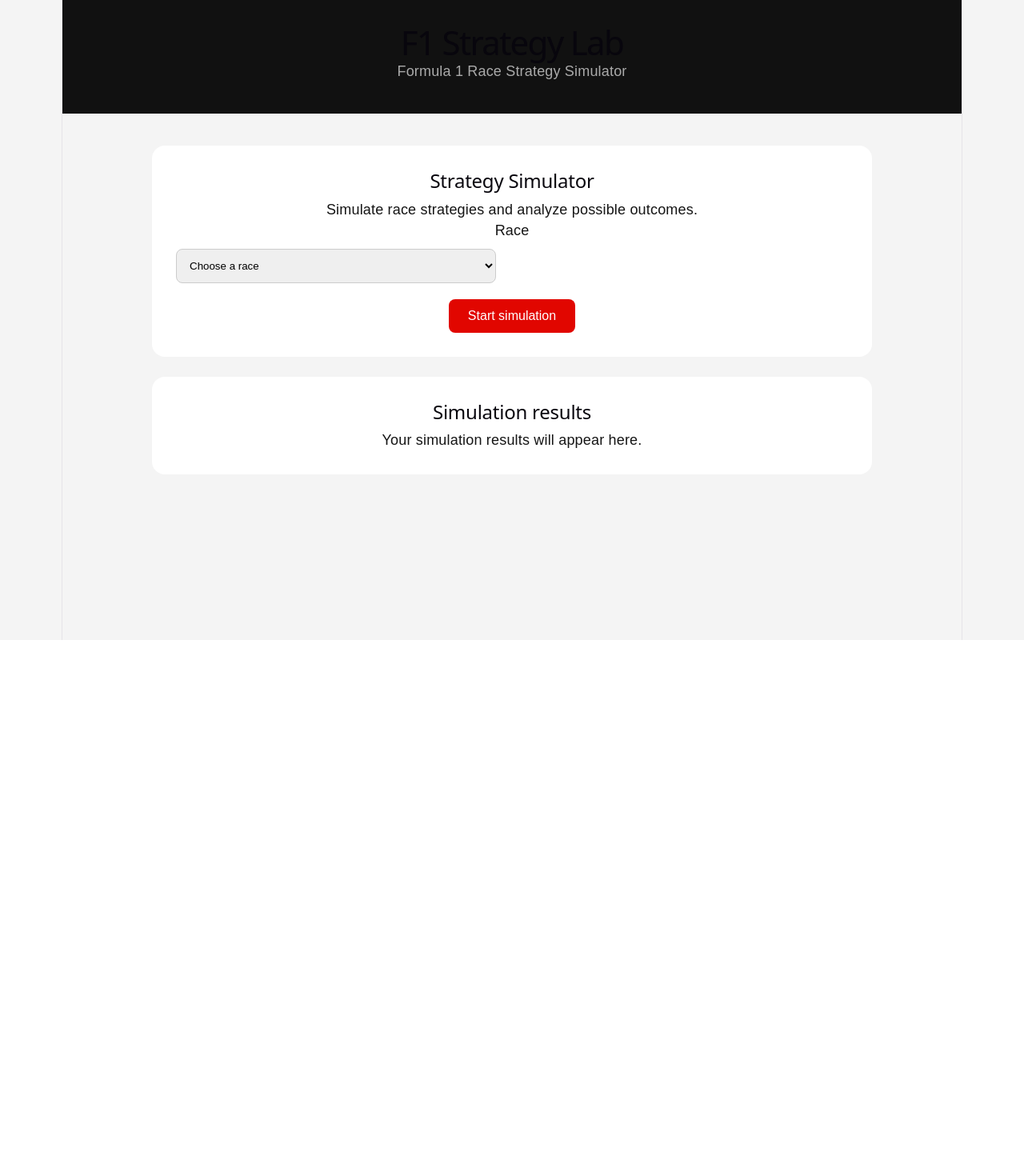
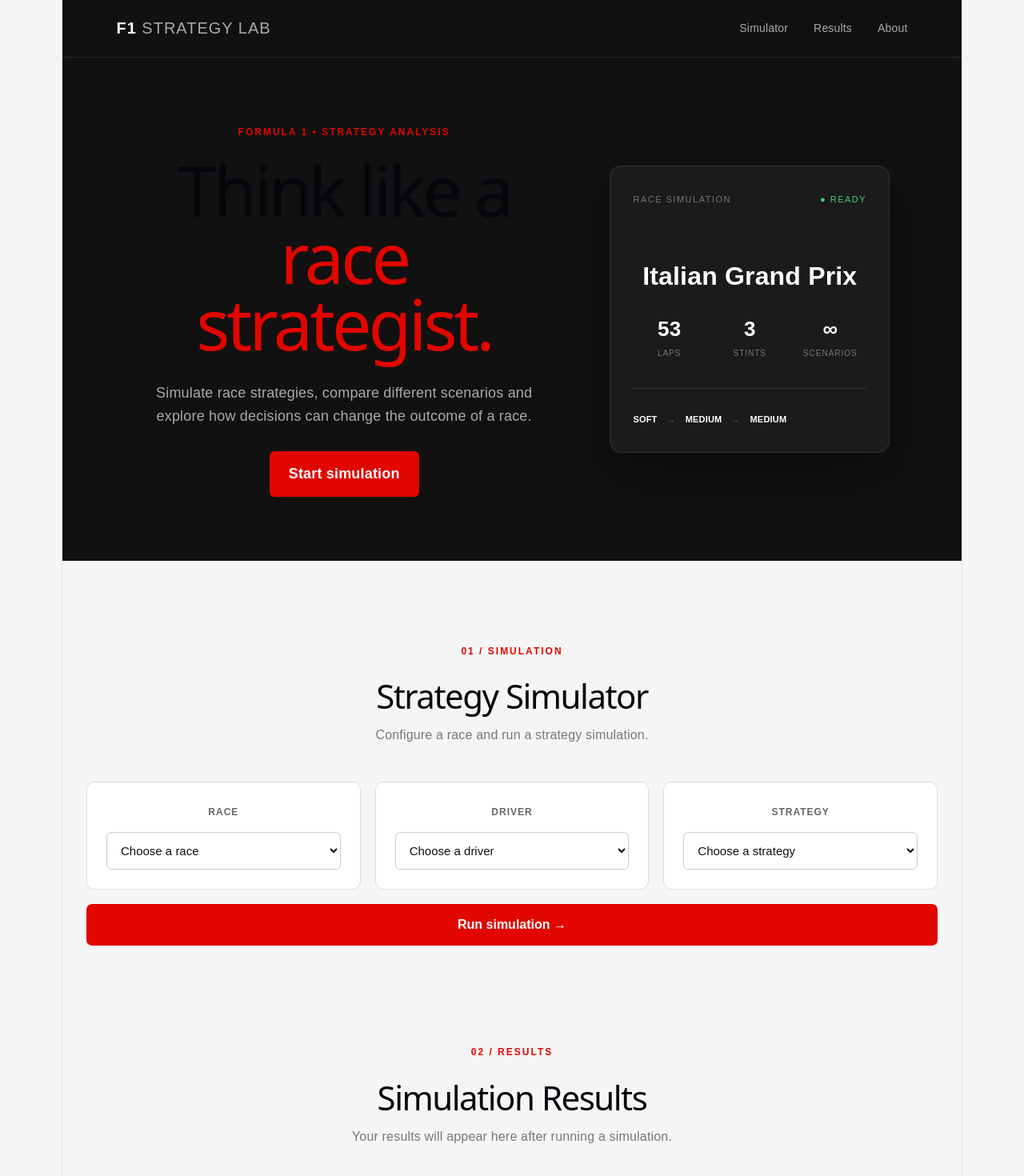
Before and after one commit to aurrog/f1_Lab, a React app in the folder frontend/: page / in a window 1280 px wide. Shown: the top 1470 px of the page at 80% size. Before the commit the page ends 800 px from the top, so only its background shows below. Built offline with nearby package versions, Linux system fonts and the light colour scheme; the HTML template or start-up script is replaced by a standard one.

Commit message:
Build initial F1 Strategy Lab frontend

```diff
--- a/frontend/src/App.css
+++ b/frontend/src/App.css
@@ -1,65 +1,356 @@
+* {
+  box-sizing: border-box;
+}
+
+html {
+  scroll-behavior: smooth;
+}
+
 body {
   margin: 0;
-  font-family: Arial, sans-serif;
-  background: #f4f4f4;
-  color: #151515;
+  font-family: Arial, Helvetica, sans-serif;
+  background: #f5f5f5;
+  color: #111;
 }
 
-header {
-  padding: 40px;
+a {
+  color: inherit;
+  text-decoration: none;
+}
+
+.app {
+  min-height: 100vh;
+}
+
+/* NAVBAR */
+
+.navbar {
+  height: 72px;
+  padding: 0 6%;
+  display: flex;
+  align-items: center;
+  justify-content: space-between;
   background: #111;
   color: white;
+  border-bottom: 1px solid #2b2b2b;
+}
+
+.logo {
+  font-size: 20px;
+  font-weight: 800;
+  letter-spacing: 1px;
+}
+
+.logo span {
+  font-weight: 400;
+  color: #aaa;
+}
+
+nav {
+  display: flex;
+  gap: 32px;
+}
+
+nav a {
+  color: #aaa;
+  font-size: 14px;
+  transition: color 0.2s ease;
+}
+
+nav a:hover {
+  color: white;
+}
+
+/* HERO */
+
+.hero {
+  min-height: 620px;
+  padding: 80px 8%;
+  display: grid;
+  grid-template-columns: 1.2fr 0.8fr;
+  gap: 70px;
+  align-items: center;
+  background: #111;
+  color: white;
+}
+
+.eyebrow {
+  margin: 0 0 18px;
+  color: #e10600;
+  font-size: 12px;
+  font-weight: 700;
+  letter-spacing: 2px;
+}
+
+.hero h1 {
+  max-width: 700px;
+  margin: 0;
+  font-size: clamp(48px, 7vw, 88px);
+  line-height: 0.95;
+  letter-spacing: -4px;
+}
+
+.hero h1 span {
+  color: #e10600;
+  display: block;
+}
+
+.hero-text {
+  max-width: 570px;
+  margin: 30px 0;
+  color: #aaa;
+  font-size: 18px;
+  line-height: 1.6;
+}
+
+.hero-button {
+  display: inline-block;
+  padding: 15px 24px;
+  background: #e10600;
+  color: white;
+  border-radius: 6px;
+  font-weight: 700;
+  transition: transform 0.2s ease, background 0.2s ease;
+}
+
+.hero-button:hover {
+  background: #c50500;
+  transform: translateY(-2px);
+}
+
+/* HERO CARD */
+
+.hero-card {
+  padding: 28px;
+  background: #1b1b1b;
+  border: 1px solid #333;
+  border-radius: 14px;
+  box-shadow: 0 25px 60px rgba(0, 0, 0, 0.35);
+}
+
+.card-top {
+  display: flex;
+  justify-content: space-between;
+  color: #777;
+  font-size: 11px;
+  letter-spacing: 1.5px;
+}
+
+.status {
+  color: #42d17d;
+}
+
+.race-name {
+  margin: 70px 0 40px;
+  font-size: 32px;
+  font-weight: 700;
+}
+
+.race-info {
+  display: grid;
+  grid-template-columns: repeat(3, 1fr);
+  gap: 10px;
+  padding-bottom: 30px;
+  border-bottom: 1px solid #333;
+}
+
+.race-info div {
+  display: flex;
+  flex-direction: column;
+  gap: 5px;
+}
+
+.race-info strong {
+  font-size: 26px;
+}
+
+.race-info small {
+  color: #777;
+  font-size: 10px;
+  letter-spacing: 1px;
+}
+
+.strategy-line {
+  display: flex;
+  align-items: center;
+  gap: 12px;
+  margin-top: 25px;
+  font-size: 11px;
+  font-weight: 700;
+}
+
+.strategy-line span:nth-child(even) {
+  color: #666;
+}
+
+/* SECTIONS */
+
+.section {
+  max-width: 1200px;
+  margin: 0 auto;
+  padding: 100px 30px;
+}
+
+.section-heading {
+  margin-bottom: 45px;
+}
+
+.section-heading h2 {
+  margin: 0 0 12px;
+  font-size: 42px;
+  letter-spacing: -1.5px;
+}
+
+.section-heading > p:last-child {
+  color: #777;
+  font-size: 16px;
+}
+
+/* SIMULATOR */
+
+.simulator-grid {
+  display: grid;
+  grid-template-columns: repeat(3, 1fr);
+  gap: 18px;
+}
+
+.panel {
+  padding: 24px;
+  background: white;
+  border: 1px solid #ddd;
+  border-radius: 10px;
+}
+
+.panel label {
+  display: block;
+  margin-bottom: 12px;
+  font-size: 12px;
+  font-weight: 700;
+  text-transform: uppercase;
+  letter-spacing: 1px;
+  color: #666;
+}
+
+select {
+  width: 100%;
+  padding: 13px;
+  border: 1px solid #ccc;
+  border-radius: 6px;
+  background: white;
+  font-size: 15px;
+  color: #111;
+}
+
+.simulate-button {
+  grid-column: 1 / -1;
+  padding: 17px;
+  border: none;
+  border-radius: 7px;
+  background: #e10600;
+  color: white;
+  font-size: 16px;
+  font-weight: 700;
+  cursor: pointer;
+  transition: background 0.2s ease;
+}
+
+.simulate-button:hover {
+  background: #c50500;
+}
+
+/* RESULTS */
+
+.results-section {
+  padding-top: 20px;
+}
+
+.empty-results {
+  min-height: 300px;
+  display: flex;
+  flex-direction: column;
+  align-items: center;
+  justify-content: center;
+  background: white;
+  border: 1px dashed #ccc;
+  border-radius: 14px;
   text-align: center;
 }
 
-header h1 {
-  margin: 0;
+.empty-icon {
   font-size: 42px;
+  color: #ccc;
 }
 
-header p {
-  margin-top: 10px;
-  color: #aaa;
+.empty-results h3 {
+  margin: 15px 0 8px;
+  font-size: 20px;
 }
 
-main {
-  max-width: 900px;
-  margin: 40px auto;
-  padding: 0 20px;
+.empty-results p {
+  margin: 0;
+  color: #888;
 }
 
-section {
-  background: white;
-  padding: 30px;
-  margin-bottom: 25px;
-  border-radius: 16px;
+/* ABOUT */
+
+.about {
+  padding: 120px 8%;
+  background: #111;
+  color: white;
 }
 
-h2 {
-  margin-top: 0;
+.about h2 {
+  max-width: 700px;
+  margin: 0 0 20px;
+  font-size: 52px;
+  letter-spacing: -2px;
 }
 
-select {
-  display: block;
-  margin-top: 10px;
-  padding: 12px;
-  width: 100%;
-  max-width: 400px;
-  border-radius: 8px;
-  border: 1px solid #ccc;
+.about > p:last-child {
+  max-width: 600px;
+  color: #999;
+  font-size: 17px;
+  line-height: 1.6;
 }
 
-button {
-  margin-top: 20px;
-  padding: 12px 24px;
-  border: none;
-  border-radius: 8px;
-  background: #e10600;
-  color: white;
-  font-size: 16px;
-  cursor: pointer;
+/* FOOTER */
+
+footer {
+  padding: 30px 6%;
+  display: flex;
+  justify-content: space-between;
+  background: #080808;
+  color: #666;
+  font-size: 11px;
+  letter-spacing: 1px;
 }
 
-button:hover {
-  background: #b80500;
+/* MOBILE */
+
+@media (max-width: 800px) {
+  .hero {
+    grid-template-columns: 1fr;
+    padding: 60px 6%;
+  }
+
+  .hero h1 {
+    font-size: 54px;
+  }
+
+  .simulator-grid {
+    grid-template-columns: 1fr;
+  }
+
+  .simulate-button {
+    grid-column: auto;
+  }
+
+  nav {
+    display: none;
+  }
+
+  footer {
+    flex-direction: column;
+    gap: 10px;
+  }
 }
--- a/frontend/src/App.jsx
+++ b/frontend/src/App.jsx
@@ -2,43 +2,158 @@ import './App.css'
 
 function App() {
   return (
-    <div>
-      <header>
-        <h1>F1 Strategy Lab</h1>
-        <p>Formula 1 Race Strategy Simulator</p>
+    <div className="app">
+      <header className="navbar">
+        <div className="logo">
+          F1 <span>STRATEGY LAB</span>
+        </div>
+
+        <nav>
+          <a href="#simulator">Simulator</a>
+          <a href="#results">Results</a>
+          <a href="#about">About</a>
+        </nav>
       </header>
 
       <main>
-        <section>
-          <h2>Strategy Simulator</h2>
+        <section className="hero">
+          <div className="hero-content">
+            <p className="eyebrow">FORMULA 1 • STRATEGY ANALYSIS</p>
 
-          <p>
-            Simulate race strategies and analyze possible outcomes.
+            <h1>
+              Think like a
+              <span> race strategist.</span>
+            </h1>
+
+            <p className="hero-text">
+              Simulate race strategies, compare different scenarios
+              and explore how decisions can change the outcome of a race.
             </p>
 
-          <label>
-            Race
-            <select>
+            <a href="#simulator" className="hero-button">
+              Start simulation
+            </a>
+          </div>
+
+          <div className="hero-card">
+            <div className="card-top">
+              <span>RACE SIMULATION</span>
+              <span className="status">● READY</span>
+            </div>
+
+            <div className="race-name">
+              Italian Grand Prix
+            </div>
+
+            <div className="race-info">
+              <div>
+                <strong>53</strong>
+                <small>LAPS</small>
+              </div>
+
+              <div>
+                <strong>3</strong>
+                <small>STINTS</small>
+              </div>
+
+              <div>
+                <strong>∞</strong>
+                <small>SCENARIOS</small>
+              </div>
+            </div>
+
+            <div className="strategy-line">
+              <span>SOFT</span>
+              <span>→</span>
+              <span>MEDIUM</span>
+              <span>→</span>
+              <span>MEDIUM</span>
+            </div>
+          </div>
+        </section>
+
+        <section id="simulator" className="section">
+          <div className="section-heading">
+            <p className="eyebrow">01 / SIMULATION</p>
+            <h2>Strategy Simulator</h2>
+            <p>
+              Configure a race and run a strategy simulation.
+            </p>
+          </div>
+
+          <div className="simulator-grid">
+            <div className="panel">
+              <label htmlFor="race">Race</label>
+
+              <select id="race">
                 <option>Choose a race</option>
                 <option>Monaco Grand Prix</option>
                 <option>British Grand Prix</option>
                 <option>Italian Grand Prix</option>
               </select>
-          </label>
+            </div>
 
-          <button>
-            Start simulation
+            <div className="panel">
+              <label htmlFor="driver">Driver</label>
+
+              <select id="driver">
+                <option>Choose a driver</option>
+                <option>Lewis Hamilton</option>
+                <option>Lando Norris</option>
+                <option>Max Verstappen</option>
+                <option>George Russell</option>
+              </select>
+            </div>
+
+            <div className="panel">
+              <label htmlFor="strategy">Strategy</label>
+
+              <select id="strategy">
+                <option>Choose a strategy</option>
+                <option>One Stop</option>
+                <option>Two Stop</option>
+                <option>Three Stop</option>
+              </select>
+            </div>
+
+            <button className="simulate-button">
+              Run simulation →
             </button>
+          </div>
         </section>
 
-        <section>
-          <h2>Simulation results</h2>
+        <section id="results" className="section results-section">
+          <div className="section-heading">
+            <p className="eyebrow">02 / RESULTS</p>
+            <h2>Simulation Results</h2>
+            <p>
+              Your results will appear here after running a simulation.
+            </p>
+          </div>
 
+          <div className="empty-results">
+            <div className="empty-icon">◎</div>
+            <h3>No simulation yet</h3>
             <p>
-            Your simulation results will appear here.
+              Configure your race strategy above and start the simulation.
+            </p>
+          </div>
+        </section>
+
+        <section id="about" className="about">
+          <p className="eyebrow">F1 STRATEGY LAB</p>
+          <h2>Data. Strategy. Decisions.</h2>
+          <p>
+            A project for exploring Formula 1 race strategy through
+            simulation, data analysis and scenario comparison.
           </p>
         </section>
       </main>
+
+      <footer>
+        <span>F1 STRATEGY LAB</span>
+        <span>Built for strategy analysis</span>
+      </footer>
     </div>
   )
 }
```
Lines whose indentation alone changed are shown as unchanged.
